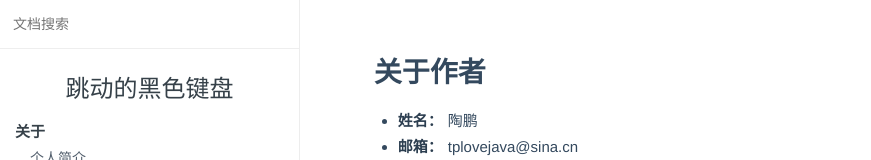
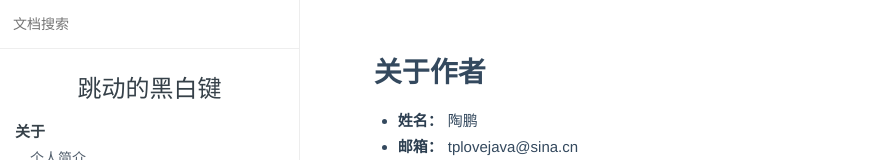
Before and after one commit to tplovejava/tp.github.io, a plain HTML site: page index.html in a window 1280 px wide. Shown: the top 160 px of the page, without its empty margins (0-871 px from the left). Drawn offline with Linux system fonts and the light colour scheme.

Commit message:
个人博客

```diff
--- a/index.html
+++ b/index.html
@@ -2,7 +2,7 @@
 <html lang="zh">
 <head>
   <meta charset="UTF-8">
-  <title>跳动的黑色键盘</title>
+  <title>跳动的黑白键</title>
   <meta name="description" content="RunningGhost">
   <meta name="viewport" content="width=device-width, user-scalable=no, initial-scale=1.0, maximum-scale=1.0, minimum-scale=1.0">
   <link rel="stylesheet" type="text/css" href="/main/dist/docsify/themes/vue.css">
@@ -57,7 +57,7 @@
 
     window.$docsify = {
         el: '#app',                //初始化的挂载元素
-        name: '跳动的黑色键盘',//文档标题，会显示在侧边栏顶部。
+        name: '跳动的黑白键',//文档标题，会显示在侧边栏顶部。
         nameLink: '/',         //点击文档标题后跳转的链接地址。{nameLink:{'/zh-cn/':'/zh-cn/','/':'/'}}
         loadSidebar: sidebar,      //加载自定义侧边栏， loadSidebar:true时，默认加载_sidebar.md(指定加载 loadSidebar:summary.md)
         subMaxLevel: 8,         //自定义侧边栏后默认不会再生成目录，你也可以通过设置生成目录的最大层级开启这个功能。默认subMaxLevel: 0
```
